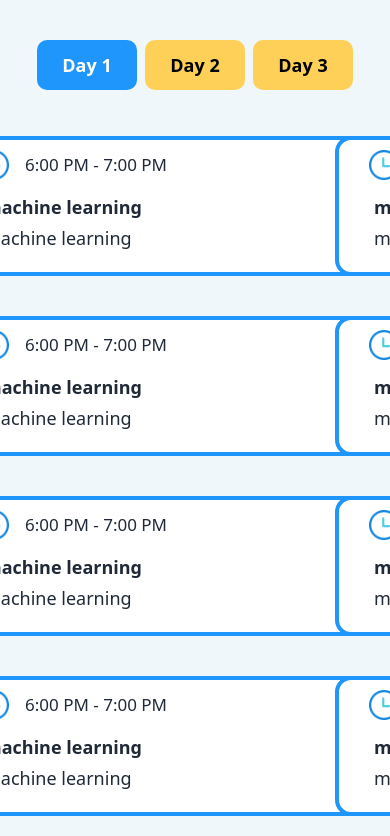
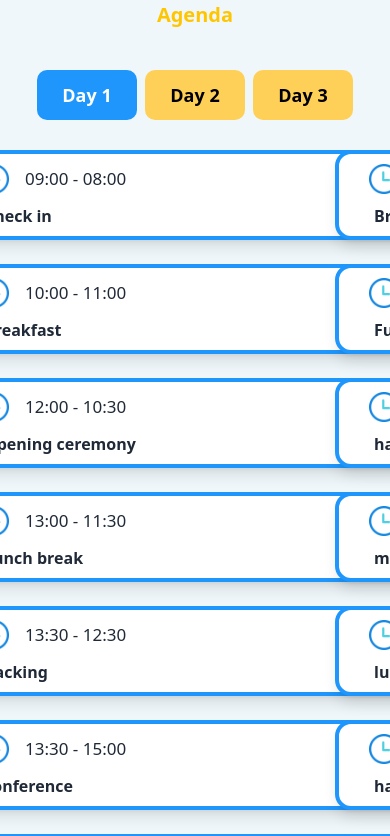
Before and after one commit to SifEddine05/SportLeagueEvent, a Next.js app: page /Agenda in a window 390 px wide. Shown: the top 836 px of the page. Built offline with nearby package versions, Linux system fonts and the light colour scheme.

Commit message:
last changes

```diff
--- a/comps/AgEv.js
+++ b/comps/AgEv.js
@@ -1,18 +1,21 @@
 import React from 'react';
 
 
-function AgEv(props) {
+function AgEv({hid, time, title, description}) {
     return (
-        <div className='w-[500px] lg:w-[700px] border-4 border-[#1E96FC] bg-white rounded-2xl flex flex-col m-10'>
-            <div className="flex flex-row py-[10px] px-[30px]">
-                <div className="w-[30px] h-[30px]">
-                   <img src="/time.png" alt="" className=' '/>
+        <div className={hid}>
+            <div className='w-[500px] lg:w-[700px] border-4 border-[#1E96FC] bg-white rounded-2xl shadow-lg flex flex-col m-6'>
+                <div className="flex flex-row py-[10px] px-[30px]">
+                    <div className="w-[30px] h-[30px]">
+                    <img src="/time.png" alt="" className=' '/>
+                    </div>
+                    <div className="my-auto pl-4 text-[17px]">{time}</div>
                 </div>
-                <div className="my-auto pl-4 text-[17px]">{props.time}</div>
-            </div>
-            <div className="px-[35px] font-bold py-1">{props.title}</div>
-            <div className="px-[35px] pb-5">{props.description}</div>
+                <div className="px-[35px] font-bold text-[16px] lg:text-[20px]">{title}</div>
+                <div className="px-[35px] pb-2">{description}</div>
+          </div>
         </div>
+
     );
 }
 
--- a/comps/Nav.js
+++ b/comps/Nav.js
@@ -5,20 +5,23 @@ import Image
 
 function Nav(props) {
     return (
-        <div className=" w-screen flex flex-row justify-between pb-2 lg:pb-3 bg-white shadow-md">
+        <div className=" w-screen flex flex-row justify-between pb-2 lg:pb-3 bg-white lg:bg-red shadow-md">
             <Image src ="/logo.svg" width={50} height={50} className="ml-8 pt-2"/>
-            <div className="flex flex-row gap-2 lg:gap-6 pt-2 mr-12 mt-3">
+            <div className="flex flex-row gap-2 lg:gap-5 pt-2 mr-12 mt-3">
                <Link href="/">
                   <div className="cursor-pointer px-3 lg:py-1 py-2 font-semibold hover:border-2 hover:font-bold border-slate-500 hover:rounded-2xl text-sm lg:text-lg">Home</div>
                 </Link>
                 <Link href="#aboutsec">
                     <div className="cursor-pointer px-3 lg:py-1 py-2 font-semibold hover:border-2 hover:font-bold border-slate-500 hover:rounded-2xl text-sm lg:text-lg">About</div>
                 </Link>
+                <Link href="#speakerssec">
+                    <div className="cursor-pointer px-3 lg:py-1 py-2 font-semibold hover:border-2 hover:font-bold border-slate-500 hover:rounded-2xl text-sm lg:text-lg">Speakers</div>
+                </Link>
+                <Link href="#agendasec">
+                    <div className="cursor-pointer px-3 lg:py-1 py-2 font-semibold hover:border-2 hover:font-bold border-slate-500 hover:rounded-2xl text-sm lg:text-lg">Agenda</div>
+                </Link>
                 <Link href="#sponsorssec">
                     <div className="cursor-pointer px-3 lg:py-1 py-2 font-semibold hover:border-2 hover:font-bold border-slate-500 hover:rounded-2xl text-sm lg:text-lg">Sponsors</div>
-                </Link>
-                <Link href="#speakerssec">
-                    <div className="cursor-pointer px-3 lg:py-1 py-2 font-semibold hover:border-2 hover:font-bold border-slate-500 hover:rounded-2xl text-sm lg:text-lg">Speakers</div>
                 </Link>
                 <Link href="#faqsec">
                     <div className="cursor-pointer px-3 lg:py-1 py-2 font-semibold hover:border-2 hover:font-bold border-slate-500 hover:rounded-2xl text-sm lg:text-lg">FAQ</div>
--- a/comps/sections/speakers/index.js
+++ b/comps/sections/speakers/index.js
@@ -15,7 +15,7 @@ export default function Speakers() {
   return (
     <div id="speakerssec" className="bg-[#EFF7FB] py-[10%] ">
             <div className="lg:w-[900px] w-[600px] mx-auto bg-[#EFF7FB]">
-            <h3 className="lg:text-[40px] md:text-[32px] sm:text-[24px] text-[20px] text-[#FFC600] lg:mb-7 md:mb-5 sm:mb-3 mb-1 font-bold text-center">Our Speakers </h3>
+            <h3 className="lg:text-[40px] md:text-[32px] sm:text-[24px] text-[20px] text-[#FFC600] lg:mb-7 md:mb-5 sm:mb-3 mb-1 font-bold text-center mb-8">Our Speakers </h3>
         <Swiper
             rewind={true}
             navigation={true}
--- a/comps/slide.js
+++ b/comps/slide.js
@@ -67,7 +67,7 @@ const handleClick2 =()=>{
 
 }
     return (
-    <div id = "sponsorssec" className="items-center flex justify-around grow w-[65%] mx-auto">
+    <div id = "sponsorssec" className="items-center flex justify-around grow w-[65%] h-[250px] mx-auto">
 
             <button className="w-[5%] inline-block order-first" onClick={handleClick1}><img src="/slider.svg" alt="arrow" className="w-full" /></button>
             <div className={style1}>
--- a/pages/About.js
+++ b/pages/About.js
@@ -6,7 +6,7 @@ const About = () => {
         <div className="w-[70%] lg:w-[50%] lg:pr-4 md:pr-3 sm:pr-2 pr-1">
             <h3 className="lg:text-[30px] md:text-[25px] sm:text-[20px] text-[#FFC600] mb-8 font-bold">About</h3>
             <div className="flex flex-row">
-                <p className="lg:text-[16px] text-[14px] text-[#1E96FC] text-justify font-semibold">TECH LEAGUE is a collaborative event between CSE and the Ministry of Youth and Sports, that will mainly focus on the relationship between sports and new technologies.This event consists of a conferences about new technologies applied in the world of sports, and a 2 day hackathon about a major problem related to this domain.Winners will be provided with the necessary materiels so they can develop and work on their solution, with the possibility of being implemented in the Ministy's upcoming sporting events!</p>
+                <p className="lg:text-[16px] text-[14px] text-[#1E96FC] text-justify font-semibold mt-4">TECH LEAGUE is a collaborative event between CSE and the Ministry of Youth and Sports, that will mainly focus on the relationship between sports and new technologies.This event consists of a conferences about new technologies applied in the world of sports, and a 2 day hackathon about a major problem related to this domain.Winners will be provided with the necessary materiels so they can develop and work on their solution, with the possibility of being implemented in the Ministy's upcoming sporting events!</p>
                 <Image src="/logo.svg" width={200} height={200} className="ml-[5%]" />
 
             </div>
--- a/pages/Agenda.js
+++ b/pages/Agenda.js
@@ -13,11 +13,91 @@ import AgEv from "../comps/AgEv";
 export default function App() {
     var menu = ['Day 1', 'Day 2', 'Day 3'];
 
-    const agenda = [
-        {time: "6:00 PM - 7:00 PM", title: "machine learning", description: "machine learning" },
-        {time: "6:00 PM - 7:00 PM", title: "machine learning", description: "machine learning"},
-        {time: "6:00 PM - 7:00 PM", title: "machine learning", description: "machine learning" },
+    let h = "hidden"
+    let nh = ""
+
+    // const agendaHac = [
+    //     {time1: "07:00 - 08:00", title1: "Breakfast", description: "machine learning",
+    //     time2: "08:00 - 09:00", title2: "Conference", description: "machine learning",
+    //     time3: "09:00 - 09:30", title3: "Fun activities", description: "machine learning",
+    //     time4: "09:30 - 10:30", title4: "hacking", description: "machine learning",
+    //     time5: "10:30 - 11:30", title5: "mentoring review", description: "machine learning",
+    //     time6: "11:30 - 12:30", title6: "lunch break", description: "machine learning",
+    //     time7: "12:30 - 15:00", title7: "hacking", description: "machine learning",
+    //     time8: "15:00 - 15:30", title8: "coffee break", description: "machine learning",
+    //     time9: "15:30 - 16:30", title9: "conference", description: "machine learning",
+    //     time10: "16:30 - 19:30", title10: "plan", description: "machine learning",
+    //     time11: "19:30 - 20:30", title11: "hacking", description: "machine learning",
+    //     time12: "20:00 - 21:00", title12: "dinner break", description: "machine learning",
+    //     time13: "21:00 - 23:00", title13: "hacking", description: "machine learning",
+    //     time14: "02:00 - 07:00", title14: "pause", description: "machine learning",
+
+
+    //   },
+    //     {time1: "07:00 - 08:00", title1: "Breakfast", description: "machine learning",
+    //     time2: "08:00 - 09:00", title2: "Conference", description: "machine learning",
+    //     time3: "09:00 - 09:30", title3: "Fun activities", description: "machine learning",
+    //     time4: "09:30 - 10:30", title4: "hacking", description: "machine learning",
+    //     time5: "10:30 - 11:30", title5: "mentoring review", description: "machine learning",
+    //     time6: "11:30 - 12:30", title6: "lunch break", description: "machine learning",
+    //     time7: "12:30 - 15:00", title7: "hacking", description: "machine learning",
+    //     time8: "15:00 - 15:30", title8: "coffee break", description: "machine learning",
+    //     time9: "15:30 - 16:30", title9: "conference", description: "machine learning",
+    //     time10: "16:30 - 19:30", title10: "plan", description: "machine learning",
+    //     time11: "19:30 - 20:30", title11: "hacking", description: "machine learning",
+    //     time12: "20:00 - 21:00", title12: "dinner break", description: "machine learning", hid:"hidden",
+    //     time13: "21:00 - 23:00", title13: "hacking", description: "machine learning",
+    //     time14: "02:00 - 07:00", title14: "pause", description: "machine learning", },
+
+
+    //     {time: "6:00 PM - 7:00 PM", title: "machine learning", description: "machine learning" },
+    // ]
+
+        const day1 = [
+        {time: "09:00 - 08:00", title: "Check in", description: "machine learning"},
+        {time: "10:00 - 11:00", title: "Breakfast", description: "machine learning"},
+        {time: "12:00 - 10:30", title: "Opening ceremony", description: "machine learning"},
+        {time: "13:00 - 11:30", title: "Lunch break", description: "machine learning"},
+        {time: "13:30 - 12:30", title: "hacking", description: "machine learning"},
+        {time: "13:30 - 15:00", title: "conference", description: "machine learning"},
+        {time: "14:00 - 15:30", title: "snack", description: "machine learning"},
+        {time: "14:30 - 16:30", title: "fun activities", description: "machine learning"},
+        {time: "14:30 - 19:30", title: "hacking", description: "machine learning"},
+        {time: "15:30 - 20:30", title: "dinner break", description: "machine learning"},
+        {time: "16:00 - 21:00", title: "hacking", description: "machine learning"},
+        {time: "18:00 - 23:00", title: "tea break", description: "machine learning"},
+        {time: "19:00 - 07:00", title: "pause", description: "machine learning"}
         ]
+        const day2 = [
+          {time: "07:00 - 08:00", title: "Breakfast", description: "machine learning"},
+          {time: "09:00 - 09:30", title: "Fun activities", description: "machine learning"},
+          {time: "09:30 - 10:30", title: "hacking", description: "machine learning"},
+          {time: "10:30 - 11:30", title: "mentoring review", description: "machine learning"},
+          {time: "11:30 - 12:30", title: "lunch break", description: "machine learning"},
+          {time: "12:30 - 15:00", title: "hacking", description: "machine learning"},
+          {time: "15:00 - 15:30", title: "coffee break", description: "machine learning"},
+          {time: "15:30 - 16:30", title: "conference", description: "machine learning"},
+          {time: "16:30 - 19:30", title: "plan", description: "machine learning"},
+          {time: "19:30 - 20:30", title: "hacking", description: "machine learning"},
+          {time: "20:00 - 21:00", title: "dinner break", description: "machine learning"},
+          {time: "21:00 - 23:00", title: "hacking", description: "machine learning"},
+          {time: "02:00 - 07:00", title: "pause", description: "machine learning"}
+          ]
+
+
+          const day3 = [
+            {time: "07:00 - 08:00", title: "Breakfast", description: "machine learning"},
+            {time: "08:00 - 09:00", title: "Conference", description: "machine learning"},
+            {time: "09:00 - 11:00", title: "Working on progress and preparing the presentation", description: "machine learning"},
+            {time: "11:00 - 12:00", title: "lunch break", description: "machine learning"},
+            {time: "12:00 - 13:30", title: "presentation part1", description: "machine learning"},
+            {time: "13:30 - 15:15", title: "presentation part2", description: "machine learning"},
+            {time: "15:30 - 16:30", title: "deliberation & result announcement", description: "machine learning"},
+            {time: "16:30 - 17:30", title: "closing ceremony + certificates & awards", description: "machine learning"},
+            ]
+
+
+
 
   const pagination = {
     clickable: true,
@@ -27,15 +107,37 @@ export default function App() {
   };
 
   return (
-    <div id ="agendasec" className="w-screen bg-[#EFF7FB]">
+    <div  id ="agendasec" className="w-screen bg-[#EFF7FB]">
+      <h3  className="lg:text-[40px] md:text-[31px] sm:text-[24px] text-[20px] text-center text-[#FFC600] font-bold">Agenda</h3>
+
           <Swiper
             pagination={pagination}
             modules={[Pagination]}
             className="mySwiper"
           >
-        {agenda.map((ag) => <SwiperSlide ><div className="py-24"><AgEv time = {ag.time} title = {ag.title} description = {ag.description}/> <AgEv time = {ag.time} title = {ag.title} description = {ag.description}/> <AgEv time = {ag.time} title = {ag.title} description = {ag.description}/> <AgEv time = {ag.time} title = {ag.title} description = {ag.description}/></div></SwiperSlide>)}
+            {/* {agendaHac.map((ag) => <SwiperSlide ><div className="py-20">
+                <AgEv time = {ag.time1} title = {ag.title1} />
+                <AgEv time = {ag.time2} title = {ag.title2} />
+                <AgEv time = {ag.time3} title = {ag.title3} />
+                <AgEv time = {ag.time4} title = {ag.title4} />
+                <AgEv time = {ag.time5} title = {ag.title5} />
+                <AgEv time = {ag.time6} title = {ag.title6} />
+                <AgEv time = {ag.time7} title = {ag.title7} />
+                <AgEv time = {ag.time8} title = {ag.title8} />
+                <AgEv time = {ag.time9} title = {ag.title9} />
+                <AgEv time = {ag.time10} title = {ag.title10} />
+                <AgEv time = {ag.time11} title = {ag.title11} />
+                <AgEv hid={ag.hid} time = {ag.time12} title = {ag.title12}/>
+            </div></SwiperSlide>)} */}
+
+            <SwiperSlide ><div className="py-24">{day1.map((d)=><AgEv time = {d.time} title = {d.title} />)}</div></SwiperSlide>
+            <SwiperSlide ><div className="py-24">{day2.map((d)=><AgEv time = {d.time} title = {d.title} />)}</div></SwiperSlide>
+            <SwiperSlide ><div className="py-24">{day3.map((d)=><AgEv time = {d.time} title = {d.title} />)}</div></SwiperSlide>
+
 
           </Swiper>
+
+
     </div>
   );
 }
--- a/pages/Hm.js
+++ b/pages/Hm.js
@@ -1,5 +1,6 @@
 import React from 'react';
 import Nav from '../comps/Nav';
+
 
 function Hm(props) {
     return (
@@ -25,7 +26,7 @@ function Hm(props) {
                                 {/* <Image src="/position.svg" width={67} height={67} className="pr-[10%]"/> */}
                                     <div className="font-semibold text-white text-[1vw] my-auto"> Oued Smar, Algiers </div>
                                 </div>
-                                <div className="bg-[#FFB703] w-[60%] py-[1%] rounded-2xl text-center text-[1.5vw] font-semibold text-white mt-[5%] hover:bg-white hover:text-[#135286]">Get started</div>
+                                <div className="cursor-pointer bg-[#FFB703] w-[60%] py-[1%] rounded-2xl text-center text-[1.5vw] font-semibold text-white mt-[5%] hover:bg-white hover:text-[#135286]">Get started</div>
                             </div>
                             <div className="w-[15%] h-[15%] mr-[10%] mb-10">
                                 <img src="/cse.svg" alt="" />
--- a/pages/Sponsors.js
+++ b/pages/Sponsors.js
@@ -4,8 +4,7 @@ import Slide from "../comps/slide";
 const Sponsors = () => {
     return (
     <div className="bg-[#EFF7FB] pt-[12%] pb-[12%] w-screen">
-        <h3 className="lg:text-[40px] md:text-[31px] sm:text-[24px] text-[20px]  text-[#FFC600] text-center mb-[3%] font-semibold">Our Sponsors</h3>
-
+              <h3  className="lg:text-[40px] md:text-[31px] sm:text-[24px] text-[20px] text-center text-[#FFC600] font-bold mb-8">Our sponsors</h3>
         <Slide />
     </div>   )
 }
--- a/pages/index.js
+++ b/pages/index.js
@@ -1,5 +1,6 @@
 import Head from 'next/head'
 import Nav from '../comps/Nav'
+
 import About from './About'
 import Faq from './FAQ'
 import Footer from './footer'
@@ -24,12 +25,13 @@ export default function Home() {
     <div className='relative'>
       <div className="fixed top-0 z-40"><Nav /></div>
 
+
        <Hm />
        <About />
        <Speakers />
-       <Faq />
        <Agenda />
        <Sponsors />
+       <Faq />
        <Footer />
 
     </div>
--- a/styles/globals.css
+++ b/styles/globals.css
@@ -39,7 +39,6 @@ html{
   -ms-flex-align: center;
   -webkit-align-items: center;
   align-items: center;
-
   background-color: #EFF7FB;
 }
 
```
Lines whose indentation alone changed are shown as unchanged.
